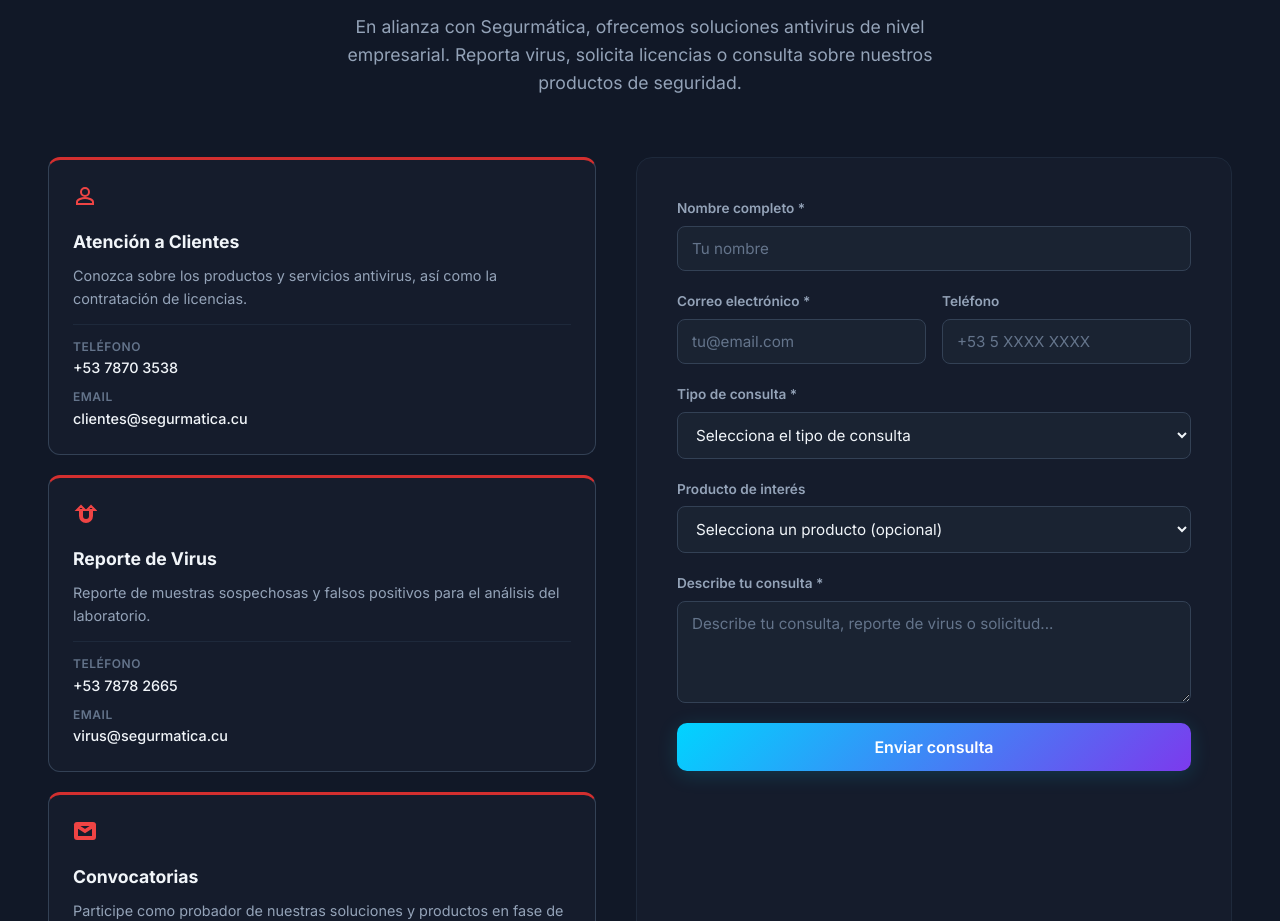
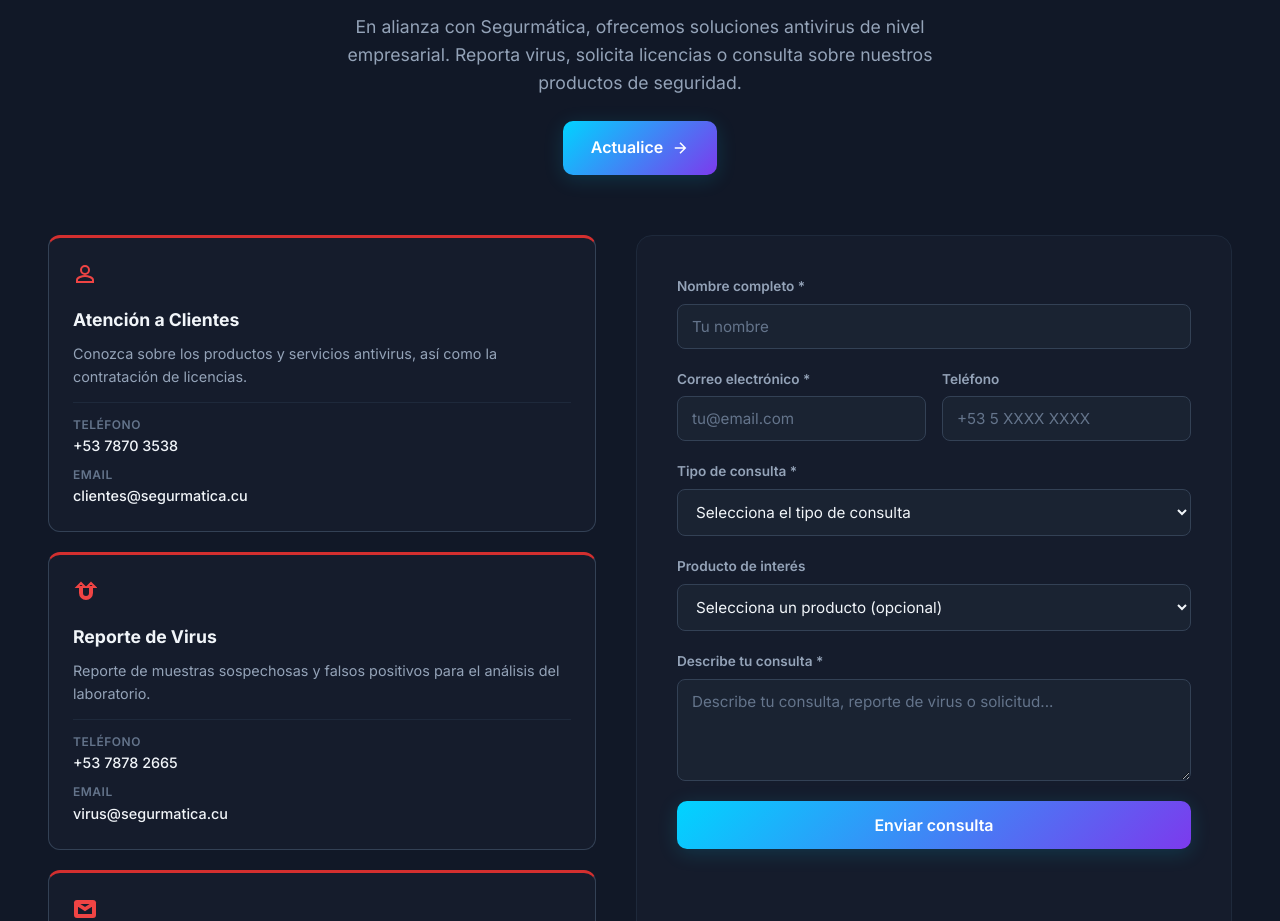
Before and after one commit to cercador1001999-code/SoporteTiC, a website: page index.html in a window 1280 px wide. Shown: the part 4244-5165 px from the top of the page. Drawn offline with Linux system fonts and the light colour scheme.

Commit message:
Agregar boton Actualice en seccion antivirus

```diff
--- a/css/styles.css
+++ b/css/styles.css
@@ -868,6 +868,10 @@ img { max-width: 100%; }
     background: var(--bg-secondary);
 }
 
+.antivirus-update-btn {
+    margin-top: 24px;
+}
+
 .antivirus-grid {
     display: grid;
     grid-template-columns: 1fr 1fr;
--- a/index.html
+++ b/index.html
@@ -388,6 +388,10 @@
                 <p class="section-description">
                     En alianza con Segurmática, ofrecemos soluciones antivirus de nivel empresarial. Reporta virus, solicita licencias o consulta sobre nuestros productos de seguridad.
                 </p>
+                <a href="https://actualizacion.soportetic.shop" class="btn btn-primary antivirus-update-btn">
+                    Actualice
+                    <svg width="18" height="18" viewBox="0 0 24 24" fill="none" stroke="currentColor" stroke-width="2"><path d="M5 12h14M12 5l7 7-7 7"/></svg>
+                </a>
             </div>
             <div class="antivirus-grid">
                 <div class="antivirus-info">
```
